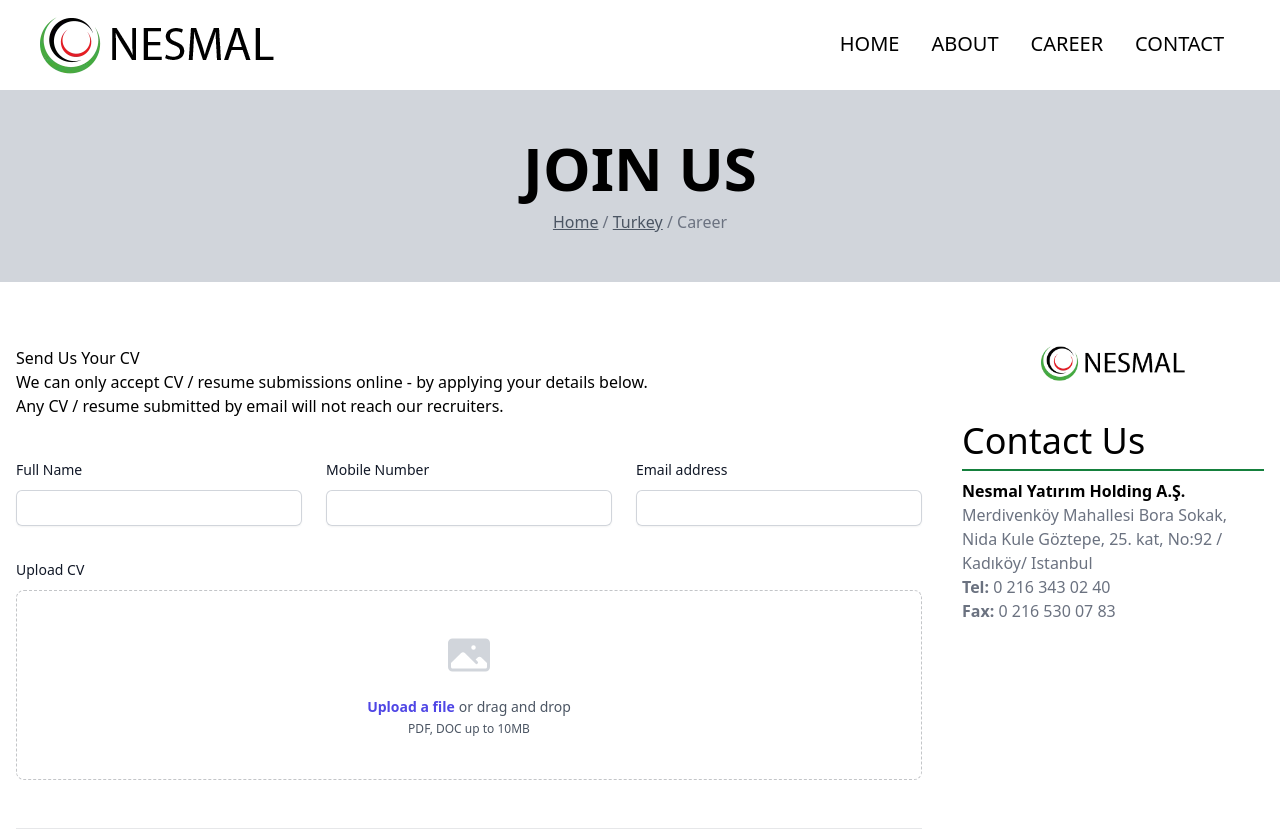
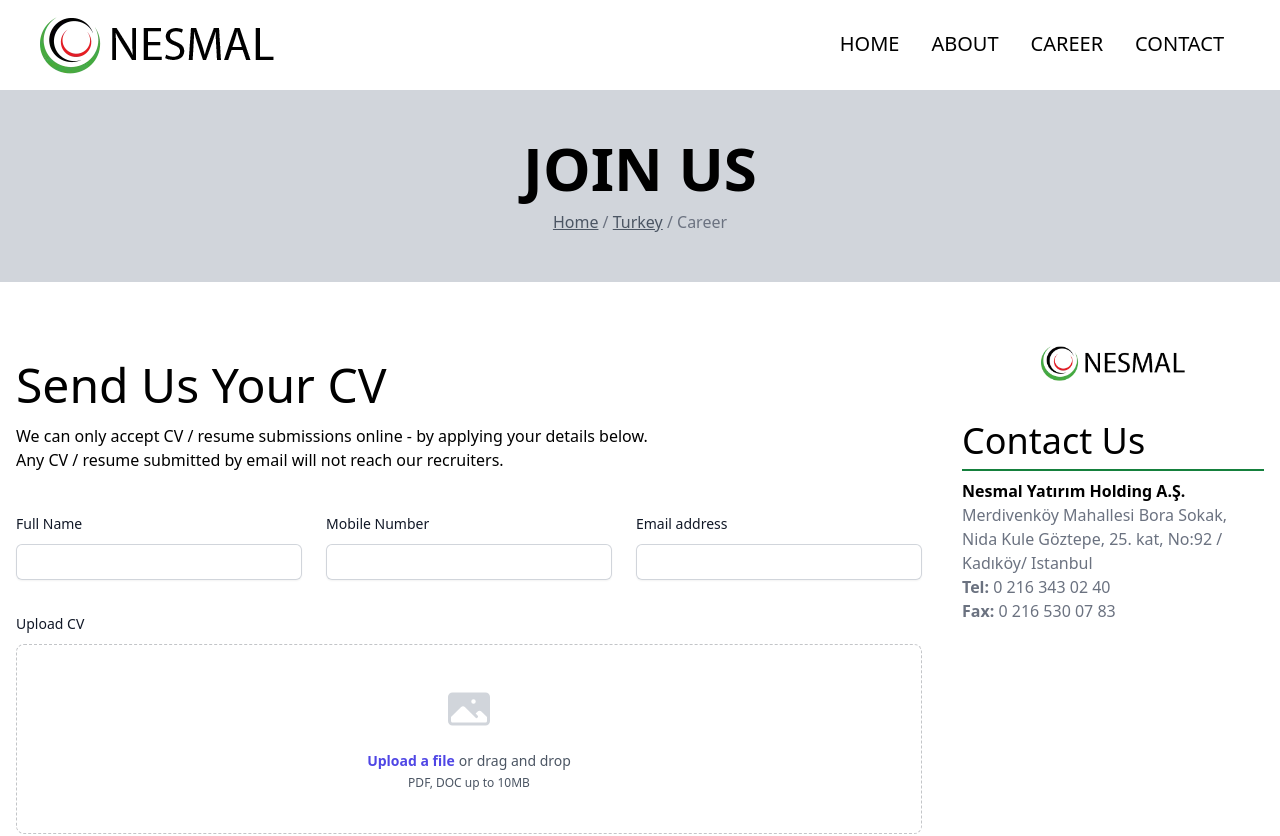
Before and after one commit to hassanidris/nesmal, a React (Vite) app: page /turkey/turkey_career in a window 1280 px wide. Shown: the top 836 px of the page. Built offline with nearby package versions, Linux system fonts and the light colour scheme.

Commit message:
adjusting fonts

```diff
--- a/src/pages/Turkey/TurkeyCareer.jsx
+++ b/src/pages/Turkey/TurkeyCareer.jsx
@@ -26,7 +26,7 @@ const TurkeyCareer = () => {
       <div className=" max-w-[1290px] w-full m-auto">
         <div className="content flex flex-col sm:flex-row gap-10 px-4 my-16">
           <div className="left flex-[3]">
-            <h1>Send Us Your CV</h1>
+            <h1 className=" text-5xl leading-relaxed">Send Us Your CV</h1>
             <p>
               We can only accept CV / resume submissions online - by applying
               your details below.
@@ -38,53 +38,6 @@ const TurkeyCareer = () => {
               <div>
                 <form>
                   <div className="space-y-12">
-                    {/* <div className="border-b border-gray-900/10 pb-12">
-              <div className="mt-10 grid grid-cols-1 gap-x-6 gap-y-8 sm:grid-cols-6">
-                <div className="col-span-full">
-                  <label
-                    for="cover-photo"
-                    className="block text-sm font-medium leading-6 text-gray-900"
-                  >
-                    Cover photo
-                  </label>
-                  <div className="mt-2 flex justify-center rounded-lg border border-dashed border-gray-900/25 px-6 py-10">
-                    <div className="text-center">
-                      <svg
-                        className="mx-auto h-12 w-12 text-gray-300"
-                        viewBox="0 0 24 24"
-                        fill="currentColor"
-                        aria-hidden="true"
-                      >
-                        <path
-                          fill-rule="evenodd"
-                          d="M1.5 6a2.25 2.25 0 012.25-2.25h16.5A2.25 2.25 0 0122.5 6v12a2.25 2.25 0 01-2.25 2.25H3.75A2.25 2.25 0 011.5 18V6zM3 16.06V18c0 .414.336.75.75.75h16.5A.75.75 0 0021 18v-1.94l-2.69-2.689a1.5 1.5 0 00-2.12 0l-.88.879.97.97a.75.75 0 11-1.06 1.06l-5.16-5.159a1.5 1.5 0 00-2.12 0L3 16.061zm10.125-7.81a1.125 1.125 0 112.25 0 1.125 1.125 0 01-2.25 0z"
-                          clip-rule="evenodd"
-                        />
-                      </svg>
-                      <div className="mt-4 flex text-sm leading-6 text-gray-600">
-                        <label
-                          for="file-upload"
-                          className="relative cursor-pointer rounded-md bg-white font-semibold text-indigo-600 focus-within:outline-none focus-within:ring-2 focus-within:ring-indigo-600 focus-within:ring-offset-2 hover:text-indigo-500"
-                        >
-                          <span>Upload a file</span>
-                          <input
-                            id="file-upload"
-                            name="file-upload"
-                            type="file"
-                            className="sr-only"
-                          />
-                        </label>
-                        <p className="pl-1">or drag and drop</p>
-                      </div>
-                      <p className="text-xs leading-5 text-gray-600">
-                        PNG, JPG, GIF up to 10MB
-                      </p>
-                    </div>
-                  </div>
-                </div>
-              </div>
-            </div> */}
-
                     <div className="border-b border-gray-900/10 pb-12">
                       <div className="mt-10 grid grid-cols-1 gap-x-6 gap-y-8 sm:grid-cols-9">
                         <div className="sm:col-span-3">
```
